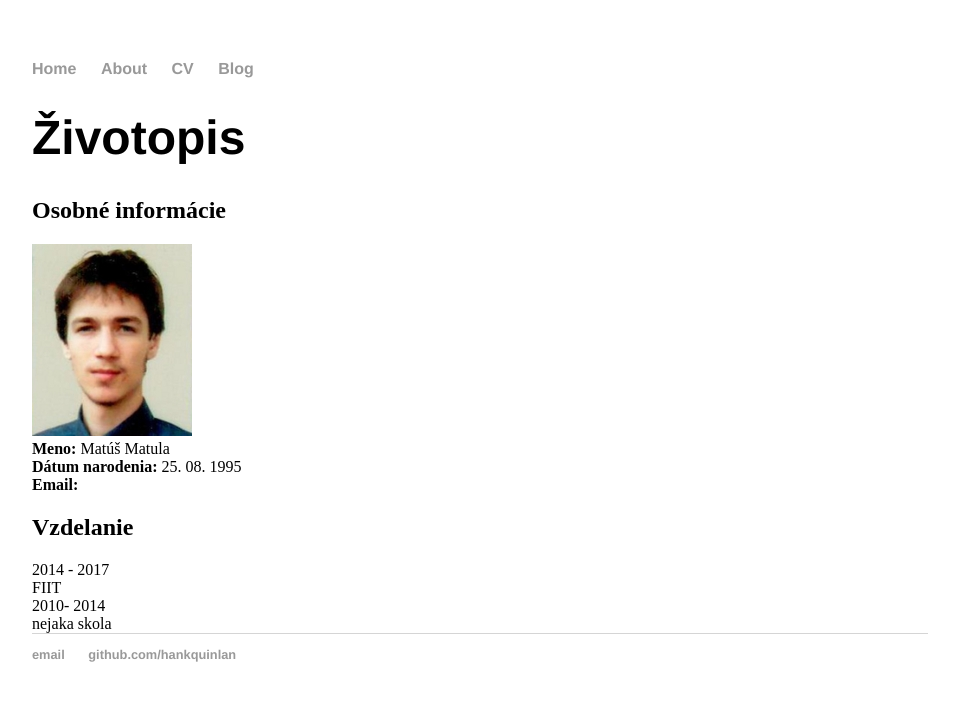
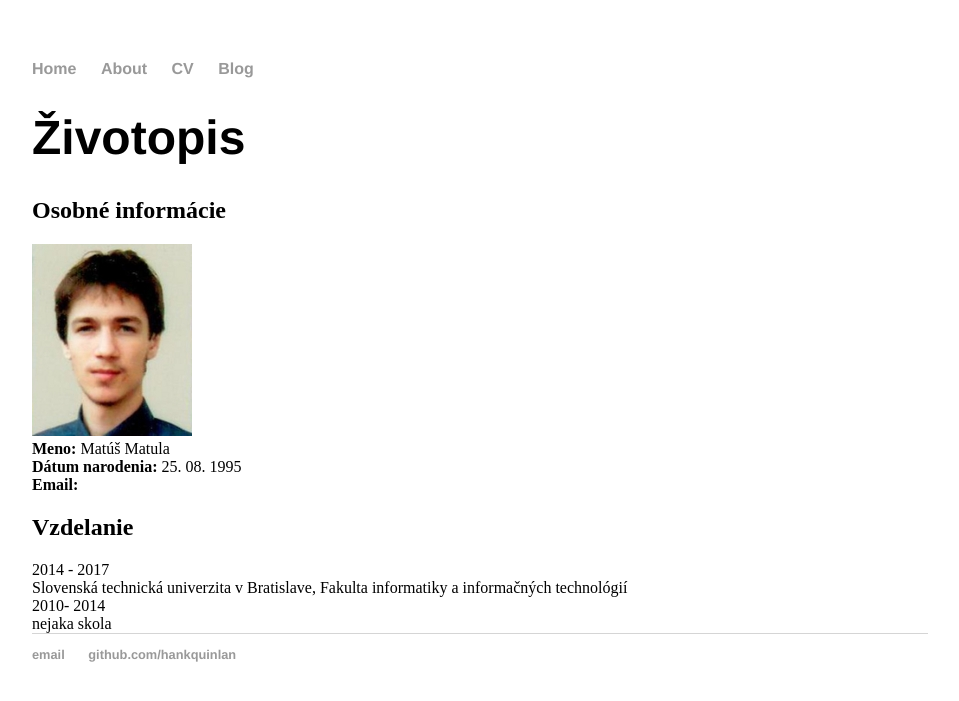
Before and after one commit to matusmatula/matusmatula.github.io, a Jekyll site: the page built from cv.html, in a window 1280 px wide. Shown: the top 701 px of the page, without its empty margins (160-1119 px from the left). Built offline with Jekyll 4.4.1, drawn with Linux system fonts in a browser that asks for light colours.

Commit message:
Update cv.html

```diff
--- a/cv.html
+++ b/cv.html
@@ -10,7 +10,7 @@ sections:
   email: <b>Email:</b>
   skoly:
     - roky: "2014 - 2017"
-      nazov: FIIT
+      nazov: Slovenská technická univerzita v Bratislave, Fakulta informatiky a informačných technológií
     - roky: "2010- 2014"
       nazov: nejaka skola
 ---
```
